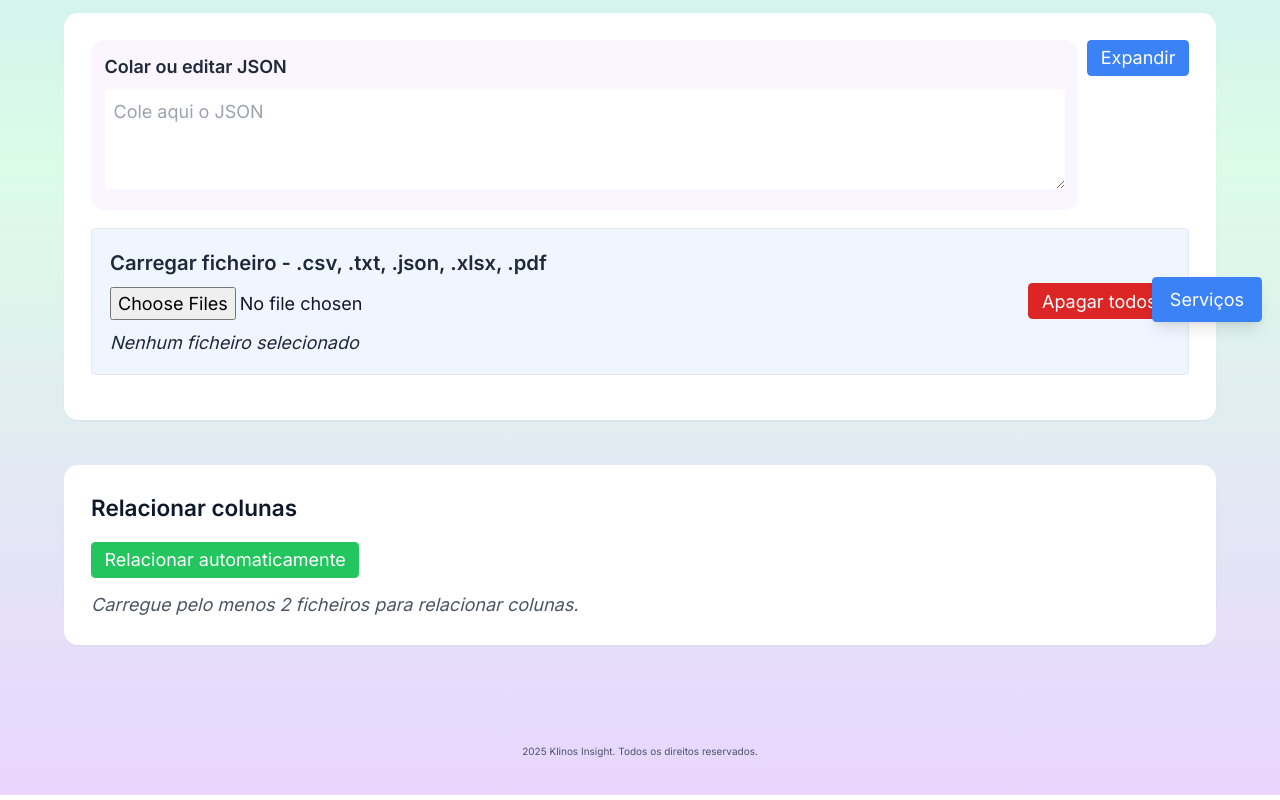
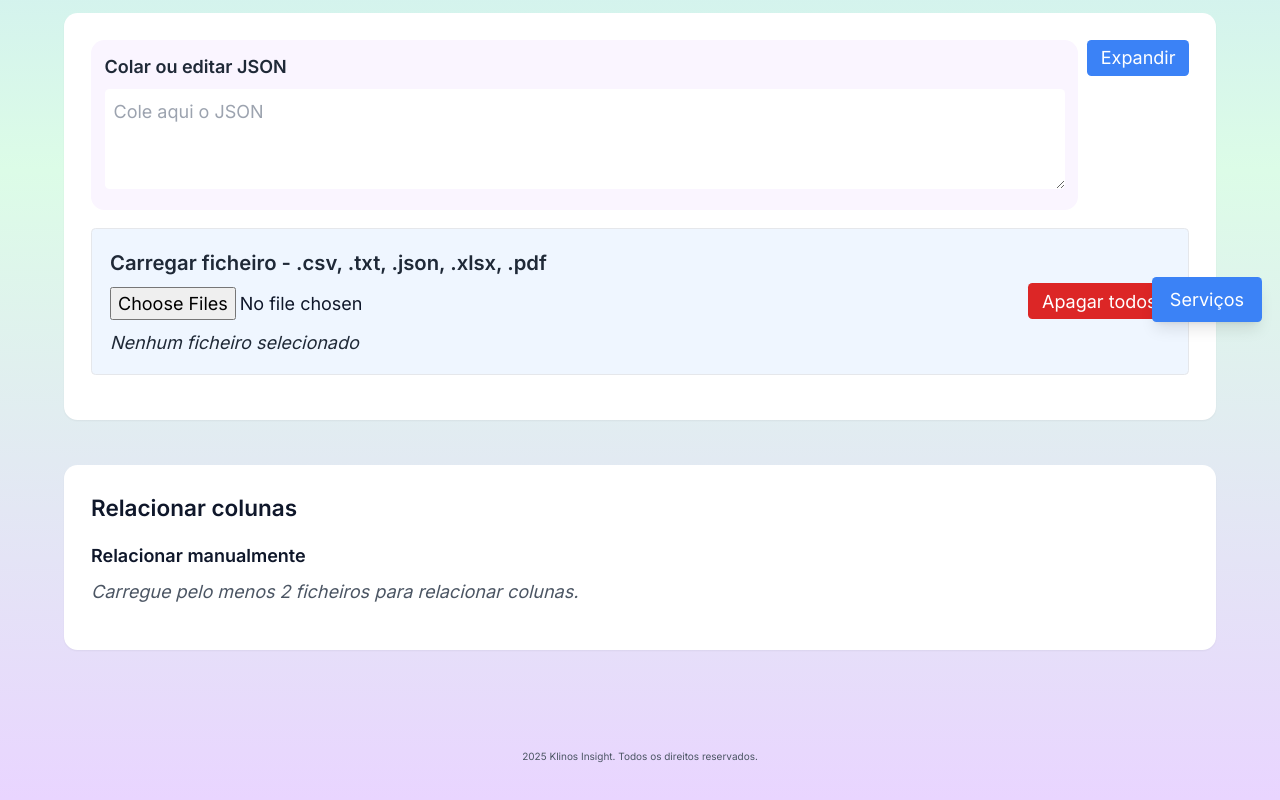
Before and after one commit to klinos3/klinos-App, a React (Create React App) app: page / in a window 1280 px wide. Shown: the part 460-1260 px from the top of the page. Built offline with nearby package versions, Linux system fonts and the light colour scheme.

Commit message:
update layout estetica

```diff
--- a/src/App.jsx
+++ b/src/App.jsx
@@ -296,15 +296,12 @@ const autoRelateFiles = () => {
         ))}
       </section>
 
-      {/* Relacionar colunas */}
         <section className="bg-white p-6 rounded-xl max-w-5xl mx-auto mb-10 shadow-sm">
   <h3 className="text-xl font-semibold mb-4">Relacionar colunas</h3>
-        <button
-          onClick={autoRelateFiles}
-          className="bg-green-500 text-white px-3 py-1 rounded hover:bg-green-600 transition mb-3"
-        >
-          Relacionar automaticamente
-        </button>
+
+  {/* --- Relacionar manualmente --- */}
+  <div className="mb-4">
+    <h4 className="font-semibold mb-2">Relacionar manualmente</h4>
     {filesData.length > 1 ? (
       filesData.map((file) => (
         <div key={file.name} className="mb-3">
@@ -322,8 +319,13 @@ const autoRelateFiles = () => {
         </div>
       ))
     ) : (
-          <p className="text-gray-600 italic">Carregue pelo menos 2 ficheiros para relacionar colunas.</p>
+      <p className="text-gray-600 italic">
+        Carregue pelo menos 2 ficheiros para relacionar colunas.
+      </p>
     )}
+  </div>
+
+  {/* --- Relacionar automaticamente --- */}
   {filesData.length > 1 && (
     <div className="flex justify-start mt-2 mb-4">
       <button
@@ -332,28 +334,34 @@ const autoRelateFiles = () => {
       >
         Relacionar automaticamente
       </button>
+      <button
+        onClick={() => setRelations({})}
+        className="ml-2 bg-red-500 text-white px-3 py-1 rounded hover:bg-red-600 transition"
+        title="Apagar todas relações"
+      >
+        🗑️
+      </button>
     </div>
   )}
 
-        {/* Mostrar relações de colunas */}
+  {/* --- Mostrar relações --- */}
   {Object.keys(relations).length > 0 && (
     <div className="mt-4 p-3 bg-gray-50 rounded border">
       <h4 className="font-semibold mb-2">Colunas relacionadas:</h4>
       <ul className="text-sm">
-              {Object.entries(relations).map(([file, cols], idx) => (
+        {Object.entries(relations).map(([file, col], idx) => {
+          const tableName = autoRelations[file] || "Sem relação";
+          return (
             <li key={idx}>
-                  <strong>{file}</strong> →{" "}
-                  {Array.isArray(cols) && cols.length > 0
-                    ? cols.join(", ") // mostra todas as colunas relacionadas
-                    : "nenhuma coluna escolhida"}
-                  {cols.table && ` (Tabela: ${cols.table})`} {/* se existir tabela em comum */}
+              <strong>{file}</strong> → {col || "nenhuma coluna escolhida"} (Tabela: {tableName})
             </li>
-               ))}
+          );
+        })}
       </ul>
     </div>
   )}
+</section>
 
-      </section>
 
       {/* Botão Serviços sempre visível no canto inferior direito */}
       <a
```
Lines whose indentation alone changed are shown as unchanged.
